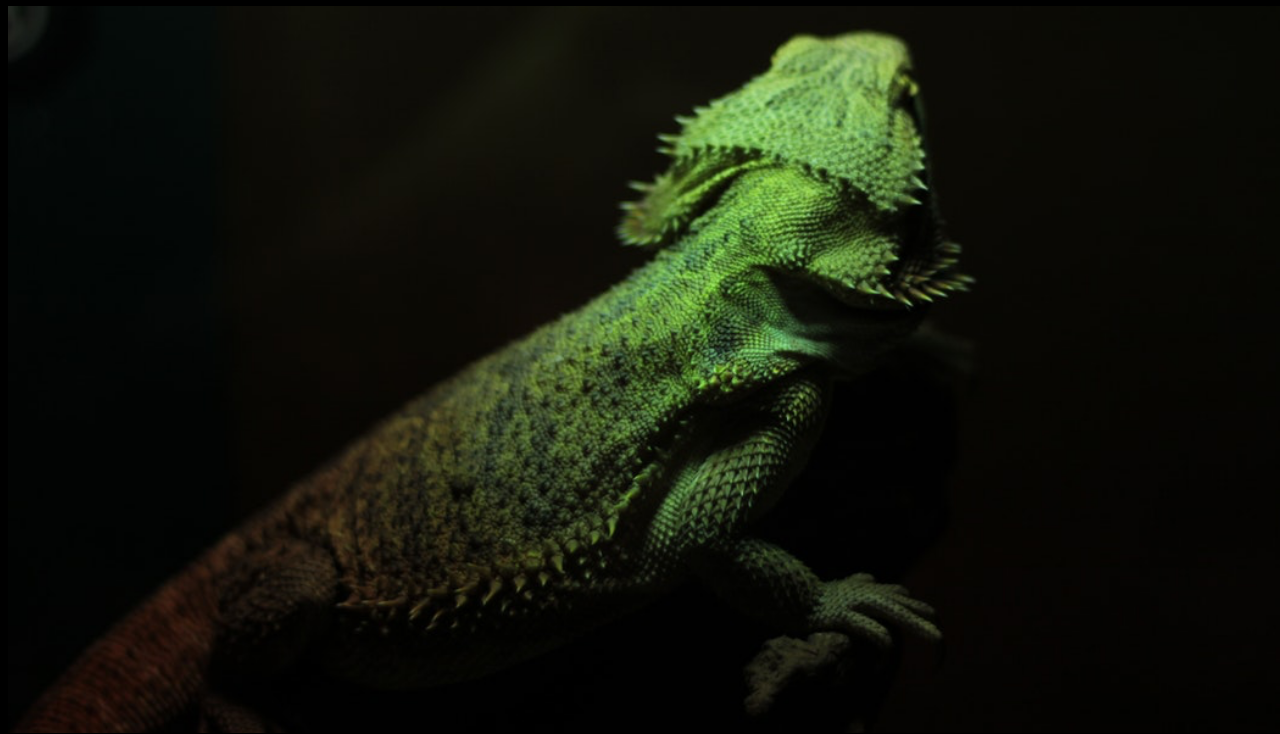
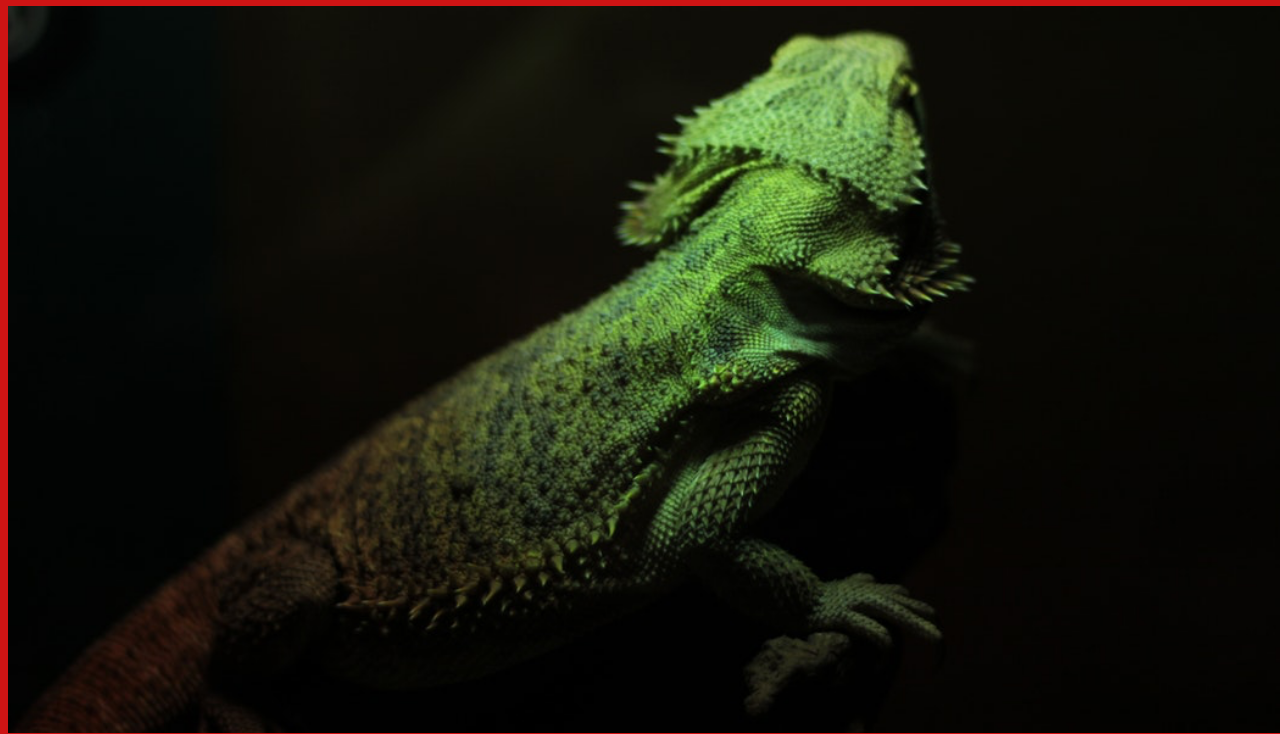
Before and after one commit to Ernesto1702/iguana, a plain HTML site: page index.html in a window 1280 px wide. Shown: the part 74-808 px from the top of the page. Drawn offline with Linux system fonts and the light colour scheme.

Commit message:
prueba cambio bg

```diff
--- a/Assets /css/style.css
+++ b/Assets /css/style.css
@@ -1,6 +1,6 @@
 body{
     font-family: 'Raleway', sans-serif;
-    background-color:#000000;
+    background-color:#ce1414;
     color:#ffffff;
 }
 
```
